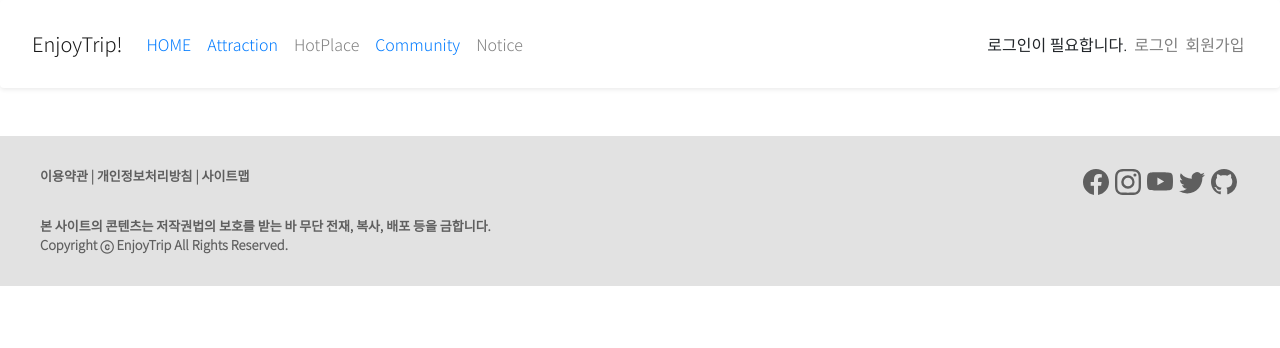
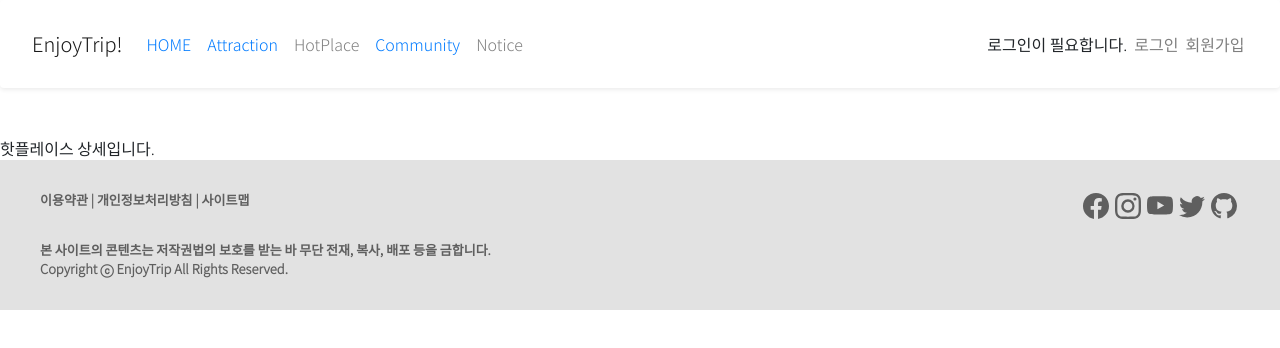
Before and after one commit to harinplz/Hadeul-i, a Vue app in the folder FE/enjoy-trip-front/: page /hotplace/detail in a window 1280 px wide. Shown: the top 348 px of the page. Built offline with nearby package versions, Linux system fonts and the light colour scheme.

Commit message:
add: HotplaceDetail.vue 추가 #27

```diff
--- /dev/null
+++ b/FE/enjoy-trip-front/src/components/hotplace/HotplaceDetail.vue
@@ -0,0 +1,15 @@
+<template>
+  <div>
+    핫플레이스 상세입니다.
+  </div>
+</template>
+
+<script>
+export default {
+
+}
+</script>
+
+<style>
+
+</style>
--- a/FE/enjoy-trip-front/src/router/index.js
+++ b/FE/enjoy-trip-front/src/router/index.js
@@ -70,6 +70,11 @@
         path: "create",
         name: "HotplaceCreate",
         component: () => import("@/components/hotplace/HotplaceCreate"),
+      },
+      {
+        path: "detail",
+        name: "HotplaceDetail",
+        component: () => import("@/components/hotplace/HotplaceDetail"),
       }
     ]
 
```
